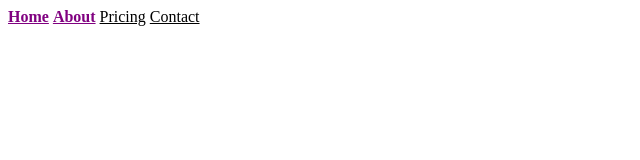
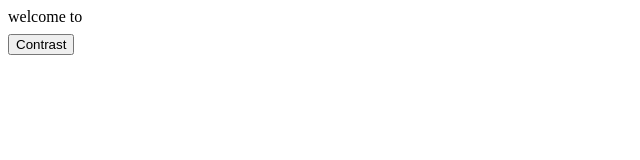
Before and after one commit to Gmo3/HTML-Tutorial, a plain HTML site: page index.html in a window 1280 px wide. Shown: the whole page, without its empty margins (0-640 px from the left). Drawn offline with Linux system fonts and the light colour scheme.

Commit message:
new lesson

```diff
--- a/index.html
+++ b/index.html
@@ -9,12 +9,10 @@
   </head>
 
   <body>
-    <nav class="nav">
-      <a href="" class="nav__link nav__link--active">Home</a>
-      <a href="" class="nav__link nav__link--active">About</a>
-      <a href="" class="nav__link">Pricing</a>
-      <a href="" class="nav__link">Contact</a>
-    </nav>
+    <div>
+      welcome to
+    </div>
+    <button>Contrast</button>
   </body>
 
 </html>
--- a/style.css
+++ b/style.css
@@ -1,7 +1,22 @@
-.nav__link{
-    color: black;
+div {
+  transition: background-color 800ms;
 }
-.nav__link--active{
-    font-weight: bold;
-    color: purple;
+div:hover {
+  background-color: rgba(0, 0, 0, 0.5);
 }
+button {
+  animation: float 2000ms infinite alternate-reverse;
+}
+button:hover {
+  background-color: black;
+  color: white;
+}
+
+@keyframes float {
+  0% {
+    transform:translateY(0);
+  }
+  100% {
+    transform:translateY(10px);
+  }
+}
```
